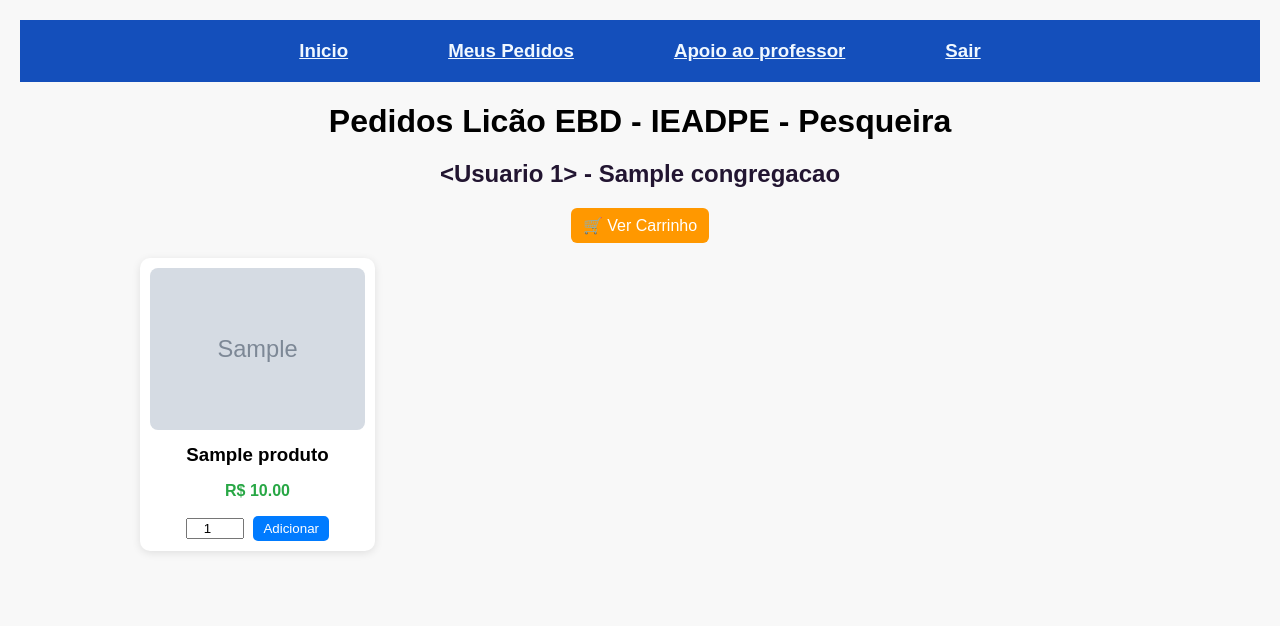
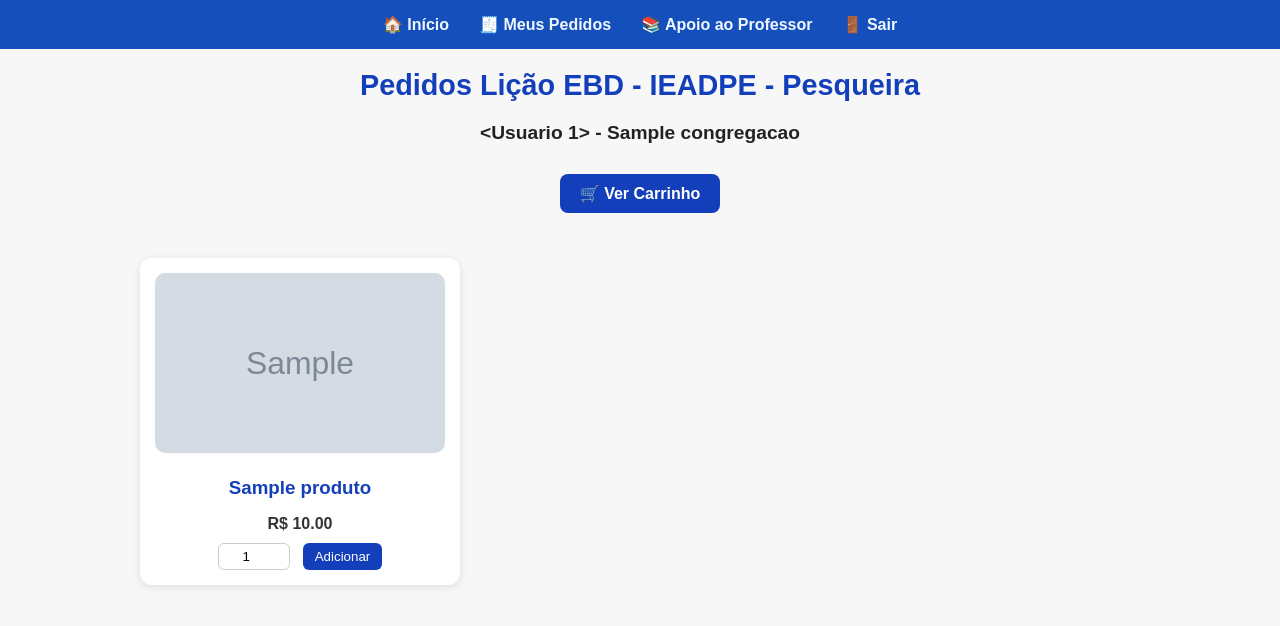
Before and after one commit to joaokenedy-debug/ebdpesqueira, a Flask app: template ebd/templates/perfil.html in a window 1280 px wide. Shown: the top 626 px of the page. Run offline with Flask 3, Linux system fonts and the light colour scheme; tables that the repository leaves empty hold one stand-in row (values such as "Sample post"); the template is opened without the code that fills it: values that come from a table or form of the project are taken from there, most other values are stand-ins (such as "Sample title", 1, 10 or a date in 2020); grey boxes marked "Sample" are stand-in pictures; parts of the project's set-up code (start-up, migrations or seed data) failed here and were passed over.

Commit message:
Update perfil.html

```diff
--- a/ebd/templates/perfil.html
+++ b/ebd/templates/perfil.html
@@ -3,25 +3,201 @@
 <head>
     <meta charset="UTF-8">
     {% block title %}
-    <title>Pedidos Licão EBD - IEADPE - Pesqueira</title>
+    <title>Pedidos Lição EBD - IEADPE - Pesqueira</title>
     {% endblock %}
     <link rel="stylesheet" href="{{ url_for('static', filename='css/style.css') }}">
+    <meta name="viewport" content="width=device-width, initial-scale=1.0">
+    <style>
+        /* ======= BASE ======= */
+        body {
+            font-family: Arial, sans-serif;
+            background-color: #f7f7f7;
+            margin: 0;
+            padding: 0;
+            text-align: center;
+        }
+
+        h1 {
+            color: #143fbb;
+            margin-top: 20px;
+            font-size: 1.8rem;
+        }
+
+        h2 {
+            color: #222;
+            font-size: 1.2rem;
+            margin-bottom: 15px;
+        }
+
+        /* ======= NAVBAR ======= */
+        nav {
+            background-color: rgb(20, 79, 187);
+            display: flex;
+            justify-content: center;
+            flex-wrap: wrap;
+            gap: 30px;
+            padding: 15px;
+        }
+
+        nav a {
+            color: aliceblue;
+            text-decoration: none;
+            font-weight: bold;
+            transition: color 0.3s;
+        }
+
+        nav a:hover {
+            color: #ffeb99;
+        }
+
+        /* ======= BOTÃO DO CARRINHO ======= */
+        .btn-carrinho {
+            display: inline-block;
+            background-color: #143fbb;
+            color: white;
+            padding: 10px 20px;
+            border-radius: 8px;
+            text-decoration: none;
+            font-weight: bold;
+            margin: 15px auto;
+            transition: background-color 0.3s;
+        }
+
+        .btn-carrinho:hover {
+            background-color: #0f3299;
+        }
+
+        /* ======= CONTAINER DOS PRODUTOS ======= */
+        .container {
+            display: grid;
+            grid-template-columns: repeat(auto-fill, minmax(250px, 1fr));
+            gap: 20px;
+            width: 90%;
+            margin: 30px auto;
+        }
+
+        .card {
+            background-color: white;
+            border-radius: 12px;
+            box-shadow: 0 2px 8px rgba(0,0,0,0.1);
+            padding: 15px;
+            text-align: center;
+            transition: transform 0.2s, box-shadow 0.2s;
+        }
+
+        .card:hover {
+            transform: scale(1.02);
+            box-shadow: 0 4px 12px rgba(0,0,0,0.15);
+        }
+
+        .card img {
+            width: 100%;
+            height: 180px;
+            object-fit: cover;
+            border-radius: 10px;
+            margin-bottom: 10px;
+        }
+
+        .card h3 {
+            margin: 10px 0;
+            color: #143fbb;
+        }
+
+        .card .preco {
+            color: #333;
+            font-weight: bold;
+            margin-bottom: 10px;
+        }
+
+        .card form {
+            display: flex;
+            justify-content: center;
+            align-items: center;
+            gap: 8px;
+        }
+
+        .card input[type="number"] {
+            width: 60px;
+            text-align: center;
+            padding: 5px;
+            border-radius: 6px;
+            border: 1px solid #ccc;
+        }
+
+        .card button {
+            background-color: #143fbb;
+            color: white;
+            border: none;
+            padding: 6px 12px;
+            border-radius: 6px;
+            cursor: pointer;
+            transition: background-color 0.3s;
+        }
+
+        .card button:hover {
+            background-color: #0f3299;
+        }
+
+        /* ======= RESPONSIVIDADE ======= */
+        @media (max-width: 768px) {
+            nav {
+                flex-direction: column;
+                gap: 15px;
+                text-align: center;
+            }
+
+            h1 {
+                font-size: 1.5rem;
+            }
+
+            .container {
+                grid-template-columns: repeat(auto-fill, minmax(180px, 1fr));
+            }
+
+            .card img {
+                height: 150px;
+            }
+        }
+
+        @media (max-width: 480px) {
+            nav {
+                padding: 10px;
+                gap: 10px;
+            }
+
+            h1 {
+                font-size: 1.3rem;
+            }
+
+            .card {
+                padding: 10px;
+            }
+
+            .card img {
+                height: 120px;
+            }
+
+            .btn-carrinho {
+                padding: 8px 15px;
+                font-size: 0.9rem;
+            }
+        }
+    </style>
 </head>
+
 {% block nave %}
 <body>
-    <nav class="nav nav-pills nav-fill" style="background-color:rgb(20, 79, 187); display: flex; justify-content: center; gap: 50px; padding: 20px;">
+    <nav>
+        <a href="{{ url_for('home') }}">🏠 Início</a>
+        <a href="{{ url_for('meuspedidos') }}">🧾 Meus Pedidos</a>
+        <a href="{{ url_for('gerenciar_pdfs') }}">📚 Apoio ao Professor</a>
+        <a href="{{ url_for('logout') }}">🚪 Sair</a>
+    </nav>
+{% endblock %}
 
-        <h3 style="margin: 0; display: flex; gap: 100px;">
-            <a class="nav-link disabled" aria-disabled="true" style="color: aliceblue;" href="{{ url_for('home') }}">Inicio</a>
-            <a class="nav-link disabled" aria-disabled="true" style="color: aliceblue;" href="{{ url_for('meuspedidos') }}">Meus Pedidos</a>
-            <a class="nav-link disabled" aria-disabled="true" style="color: aliceblue;" href="{{ url_for('gerenciar_pdfs') }}">Apoio ao professor</a>
-          <a class="nav-link disabled" aria-disabled="true" style="color: aliceblue;" href="{{ url_for('logout') }}">Sair</a>
-        </h3>
-      </nav>
-      {% endblock %}
-      {% block body %}
-    <h1>Pedidos Licão EBD - IEADPE - Pesqueira</h1>
-    <h2 class="nav-link disabled" aria-disabled="true" style="color: rgb(34, 21, 49);">{{usuario}} - {{ congregacao }}</h2>
+{% block body %}
+    <h1>Pedidos Lição EBD - IEADPE - Pesqueira</h1>
+    <h2>{{ usuario }} - {{ congregacao }}</h2>
 
     <a href="{{ url_for('ver_carrinho') }}" class="btn-carrinho">🛒 Ver Carrinho</a>
 
@@ -33,13 +209,12 @@
             <p class="preco">R$ {{ "%.2f"|format(produto.preco) }}</p>
             <form action="{{ url_for('adicionar') }}" method="POST">
                 <input type="hidden" name="produto_id" value="{{ produto.id }}">
-                <input type="number" name="quantidade" min="-10" value="1">
+                <input type="number" name="quantidade" min="1" value="1">
                 <button type="submit">Adicionar</button>
             </form>
         </div>
         {% endfor %}
     </div>
-    {% endblock %}
+{% endblock %}
 </body>
-
 </html>
```
